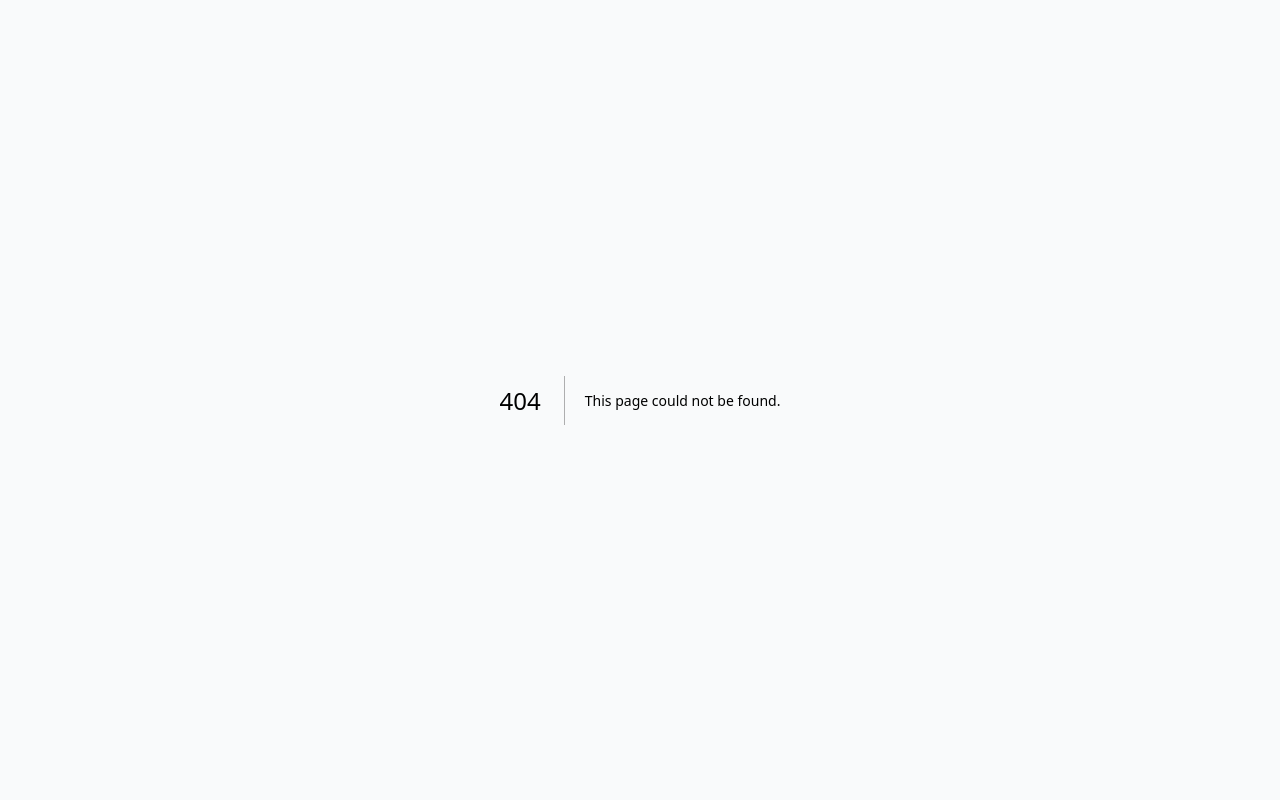
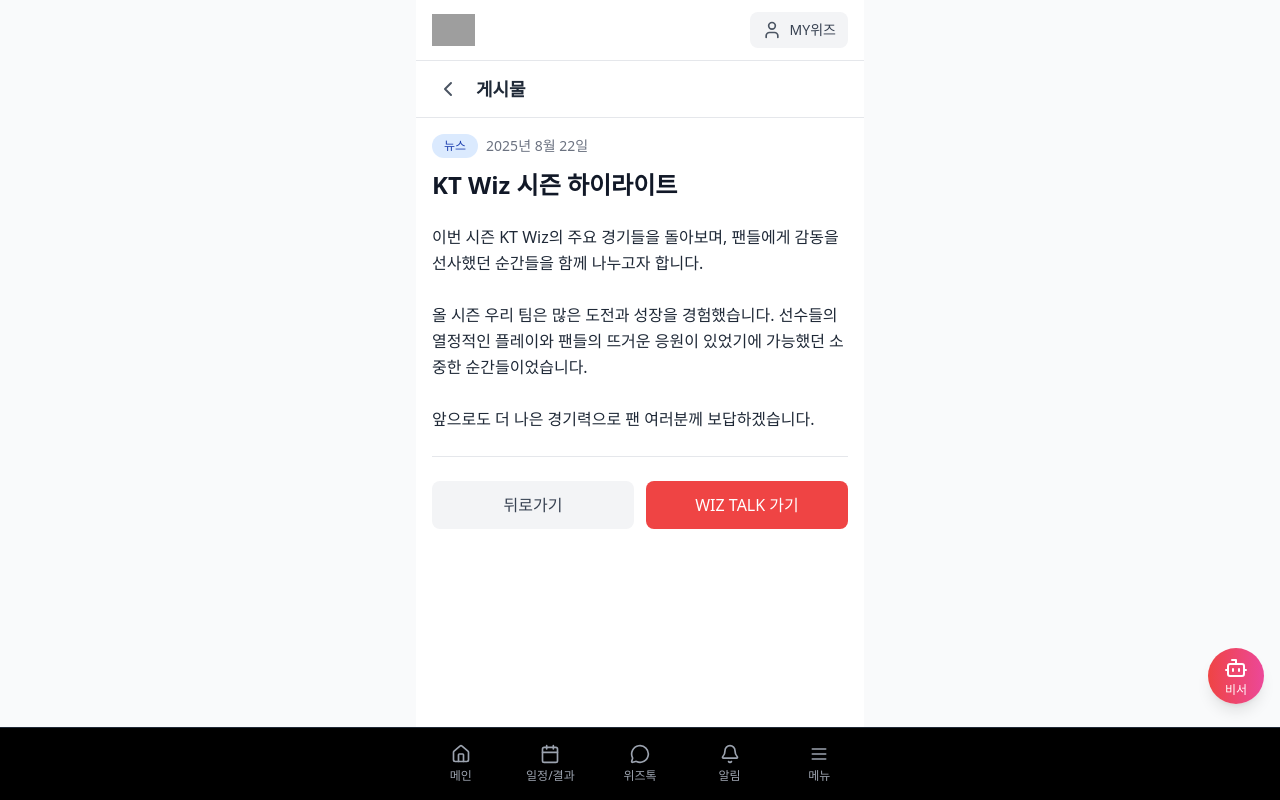
Before and after one commit to Si1verBird/ktwiz_frontend, a Next.js app: page /post/1 in a window 1280 px wide. Before the commit this address had no page. Built offline with nearby package versions, Linux system fonts and the light colour scheme; grey boxes are pictures that could not be loaded.

Commit message:
UI_upgrade

```diff
--- a/src/app/chat/page.js
+++ b/src/app/chat/page.js
@@ -176,7 +176,7 @@
       </div>
 
       {/* Chat Messages */}
-      <div className="flex-1 overflow-y-auto p-4 space-y-4">
+      <div className="flex-1 overflow-y-auto p-4 space-y-4 pb-20">
         {chatMessages.map((message) => {
           const isUser = message.role === 'USER'
           const isAdmin = message.role === 'ADMIN'
@@ -219,8 +219,9 @@
         })}
       </div>
 
-      {/* Chat Input */}
-      <div className="border-t border-gray-200 p-4">
+      {/* Chat Input - Fixed at bottom */}
+      <div className="fixed bottom-0 left-0 right-0 bg-white border-t border-gray-200 z-50">
+        <div className="max-w-md mx-auto p-4 pb-safe">
           <div className="flex items-center space-x-2">
             <input
               type="text"
@@ -247,5 +248,6 @@
           </div>
         </div>
       </div>
+    </div>
   )
 }
--- a/src/app/my-wiz/page.js
+++ b/src/app/my-wiz/page.js
@@ -11,6 +11,25 @@
     <Layout>
       <div className="flex-1 bg-gray-50 overflow-y-auto">
         <div className="px-4 pt-4 pb-8">
+          {/* 예시 페이지 안내 */}
+          <div className="bg-amber-50 border-l-4 border-amber-400 p-4 mb-6">
+            <div className="flex">
+              <div className="flex-shrink-0">
+                <svg className="h-5 w-5 text-amber-400" viewBox="0 0 20 20" fill="currentColor">
+                  <path fillRule="evenodd" d="M8.257 3.099c.765-1.36 2.722-1.36 3.486 0l5.58 9.92c.75 1.334-.213 2.98-1.742 2.98H4.42c-1.53 0-2.493-1.646-1.743-2.98l5.58-9.92zM11 13a1 1 0 11-2 0 1 1 0 012 0zm-1-8a1 1 0 00-1 1v3a1 1 0 002 0V6a1 1 0 00-1-1z" clipRule="evenodd" />
+                </svg>
+              </div>
+              <div className="ml-3">
+                <p className="text-sm text-amber-700 font-medium">
+                  이 페이지는 예시 페이지로 아직 동작하지 않습니다!!
+                </p>
+                <p className="text-sm text-amber-600 mt-1">
+                  실제 티켓 관리 기능은 개발 중입니다.
+                </p>
+              </div>
+            </div>
+          </div>
+
           <div className="flex items-center justify-between mb-6">
             <h3 className="text-lg">티켓 보관함</h3>
             <button className="flex items-center text-gray-500 text-sm">
--- a/src/app/page.js
+++ b/src/app/page.js
@@ -425,7 +425,11 @@
         {newsSlides.length > 0 ? (
           <div className="space-y-4">
             {newsSlides.map((slide) => (
-              <div key={slide.id} className="bg-white rounded-2xl p-4 shadow-sm">
+              <button
+                key={slide.id}
+                onClick={() => router.push(`/post/${slide.id}`)}
+                className="bg-white rounded-2xl p-4 shadow-sm hover:shadow-md transition-shadow w-full text-left"
+              >
                 <div className="flex items-start space-x-4">
                   {/* 썸네일 이미지 또는 기본 아이콘 */}
                   <div className="flex-shrink-0">
@@ -462,8 +466,13 @@
                       {slide.content}
                     </p>
                   </div>
+
+                  {/* 화살표 아이콘 */}
+                  <div className="flex-shrink-0">
+                    <ChevronRight className="w-5 h-5 text-gray-400" />
+                  </div>
                 </div>
-              </div>
+              </button>
             ))}
           </div>
         ) : (
--- /dev/null
+++ b/src/app/post/[id]/page.js
@@ -0,0 +1,150 @@
+'use client'
+
+import { useState, useEffect } from 'react'
+import { useRouter, useParams } from 'next/navigation'
+import { ChevronLeft } from 'lucide-react'
+import Layout from '../../../components/Layout'
+import { postAPI } from '../../../lib/api'
+
+export default function PostDetailPage() {
+  const router = useRouter()
+  const params = useParams()
+  const [post, setPost] = useState(null)
+  const [loading, setLoading] = useState(true)
+
+  useEffect(() => {
+    if (params.id) {
+      fetchPost(params.id)
+    }
+  }, [params.id])
+
+  const fetchPost = async (postId) => {
+    try {
+      setLoading(true)
+      // 실제로는 postAPI.getPostById 등의 API가 있어야 하지만
+      // 현재는 목업 데이터로 표시
+      const mockPost = {
+        id: postId,
+        title: "KT Wiz 시즌 하이라이트",
+        content: "이번 시즌 KT Wiz의 주요 경기들을 돌아보며, 팬들에게 감동을 선사했던 순간들을 함께 나누고자 합니다.\n\n올 시즌 우리 팀은 많은 도전과 성장을 경험했습니다. 선수들의 열정적인 플레이와 팬들의 뜨거운 응원이 있었기에 가능했던 소중한 순간들이었습니다.\n\n앞으로도 더 나은 경기력으로 팬 여러분께 보답하겠습니다.",
+        category: "news",
+        createdAt: "2025-08-22T10:00:00",
+        thumbnail: null
+      }
+      setPost(mockPost)
+    } catch (error) {
+      console.error('게시물 조회 실패:', error)
+    } finally {
+      setLoading(false)
+    }
+  }
+
+  const formatDate = (dateString) => {
+    return new Date(dateString).toLocaleDateString('ko-KR', {
+      year: 'numeric',
+      month: 'long',
+      day: 'numeric',
+    })
+  }
+
+  if (loading) {
+    return (
+      <Layout>
+        <div className="flex items-center justify-center py-20">
+          <div className="animate-spin rounded-full h-12 w-12 border-b-2 border-red-600"></div>
+        </div>
+      </Layout>
+    )
+  }
+
+  if (!post) {
+    return (
+      <Layout>
+        <div className="flex flex-col items-center justify-center py-20">
+          <h2 className="text-xl font-semibold text-gray-800 mb-2">게시물을 찾을 수 없습니다</h2>
+          <p className="text-gray-600 mb-4">요청하신 게시물이 존재하지 않거나 삭제되었습니다.</p>
+          <button
+            onClick={() => router.push('/')}
+            className="bg-red-500 text-white px-6 py-2 rounded-lg hover:bg-red-600 transition-colors"
+          >
+            홈으로 돌아가기
+          </button>
+        </div>
+      </Layout>
+    )
+  }
+
+  return (
+    <Layout>
+      {/* Header */}
+      <div className="bg-white border-b border-gray-200 px-4 py-3">
+        <div className="flex items-center space-x-3">
+          <button
+            onClick={() => router.back()}
+            className="p-1 hover:bg-gray-100 rounded-lg transition-colors"
+          >
+            <ChevronLeft className="w-6 h-6 text-gray-600" />
+          </button>
+          <h1 className="text-lg font-semibold text-gray-800">게시물</h1>
+        </div>
+      </div>
+
+      {/* Content */}
+      <div className="p-4 space-y-6">
+        {/* Post Header */}
+        <div className="space-y-3">
+          <div className="flex items-center space-x-2">
+            <span className={`px-3 py-1 rounded-full text-xs font-medium ${
+              post.category === 'news' ? 'bg-blue-100 text-blue-800' :
+              post.category === 'highlight' ? 'bg-red-100 text-red-800' :
+              'bg-green-100 text-green-800'
+            }`}>
+              {post.category === 'news' ? '뉴스' :
+               post.category === 'highlight' ? '하이라이트' : '소식'}
+            </span>
+            <span className="text-sm text-gray-500">{formatDate(post.createdAt)}</span>
+          </div>
+          <h1 className="text-2xl font-bold text-gray-900 leading-tight">
+            {post.title}
+          </h1>
+        </div>
+
+        {/* Thumbnail */}
+        {post.thumbnail && (
+          <div className="rounded-xl overflow-hidden">
+            <img
+              src={post.thumbnail}
+              alt={post.title}
+              className="w-full h-64 object-cover"
+            />
+          </div>
+        )}
+
+        {/* Post Content */}
+        <div className="prose prose-lg max-w-none">
+          <div className="text-gray-800 leading-relaxed whitespace-pre-line">
+            {post.content}
+          </div>
+        </div>
+
+        {/* Actions */}
+        <div className="border-t border-gray-200 pt-6">
+          <div className="flex space-x-3">
+            <button
+              onClick={() => router.back()}
+              className="flex-1 bg-gray-100 text-gray-700 py-3 px-4 rounded-lg font-medium hover:bg-gray-200 transition-colors"
+            >
+              뒤로가기
+            </button>
+            <button
+              onClick={() => router.push('/wiz-talk')}
+              className="flex-1 bg-red-500 text-white py-3 px-4 rounded-lg font-medium hover:bg-red-600 transition-colors"
+            >
+              WIZ TALK 가기
+            </button>
+          </div>
+        </div>
+      </div>
+    </Layout>
+  )
+}
--- a/src/app/schedule/page.js
+++ b/src/app/schedule/page.js
@@ -219,22 +219,6 @@
     else return 'text-green-600 font-bold' // 무승부 - 초록색
   }
 
-  // const getTeamColor = (teamName) => {
-  //   const teamColors = {
-  //     'KT Wiz': 'bg-black',
-  //     'LG Twins': 'bg-red-600',
-  //     'SSG Landers': 'bg-red-500',
-  //     'Samsung Lions': 'bg-blue-600',
-  //     'Doosan Bears': 'bg-green-600',
-  //     'KIA Tigers': 'bg-red-700',
-  //     'Lotte Giants': 'bg-red-400',
-  //     'Hanwha Eagles': 'bg-orange-500',
-  //     'NC Dinos': 'bg-blue-600',
-  //     'Kiwoom Heroes': 'bg-yellow-600'
-  //   }
-  //   return teamColors[teamName] || 'bg-gray-500'
-  // }
-
   if (loading) {
     return (
       <Layout>
@@ -275,34 +259,34 @@
 
 
               {/* KT Wiz만 보기 스위치 */}
-              <div className="flex items-center space-x-2">
-                <span className="text-sm text-gray-700">KT wiz만</span>
+              <div className="flex items-center space-x-1">
+                <span className="text-sm text-gray-700">KT wiz</span>
                 <button
                   onClick={toggleKtWizOnly}
-                  className={`relative inline-flex h-6 w-11 items-center rounded-full transition-colors ${
+                  className={`relative inline-flex h-6 w-9 items-center rounded-full transition-colors ${
                     showKtWizOnly ? 'bg-blue-500' : 'bg-gray-300'
                   }`}
                 >
                   <span
                     className={`inline-block h-4 w-4 transform rounded-full bg-white transition-transform ${
-                      showKtWizOnly ? 'translate-x-6' : 'translate-x-1'
+                      showKtWizOnly ? 'translate-x-4' : 'translate-x-1'
                     }`}
                   />
                 </button>
               </div>
 
               {/* 지난 경기만 보기 스위치 */}
-              <div className="flex items-center space-x-2">
-                <span className="text-sm text-gray-700">지난 경기만</span>
+              <div className="flex items-center space-x-1">
+                <span className="text-sm text-gray-700">종료경기</span>
                 <button
                   onClick={togglePastGamesOnly}
-                  className={`relative inline-flex h-6 w-11 items-center rounded-full transition-colors ${
+                  className={`relative inline-flex h-6 w-9 items-center rounded-full transition-colors ${
                     showPastGamesOnly ? 'bg-blue-500' : 'bg-gray-300'
                   }`}
                 >
                   <span
                     className={`inline-block h-4 w-4 transform rounded-full bg-white transition-transform ${
-                      showPastGamesOnly ? 'translate-x-6' : 'translate-x-1'
+                      showPastGamesOnly ? 'translate-x-4' : 'translate-x-1'
                     }`}
                   />
                 </button>
--- a/src/app/ticket-booking/page.js
+++ b/src/app/ticket-booking/page.js
@@ -6,6 +6,25 @@
 export default function TicketBookingPage() {
   return (
     <Layout>
+      {/* 예시 페이지 안내 */}
+      <div className="bg-amber-50 border-l-4 border-amber-400 p-4 mx-4 mt-4 mb-6">
+        <div className="flex">
+          <div className="flex-shrink-0">
+            <svg className="h-5 w-5 text-amber-400" viewBox="0 0 20 20" fill="currentColor">
+              <path fillRule="evenodd" d="M8.257 3.099c.765-1.36 2.722-1.36 3.486 0l5.58 9.92c.75 1.334-.213 2.98-1.742 2.98H4.42c-1.53 0-2.493-1.646-1.743-2.98l5.58-9.92zM11 13a1 1 0 11-2 0 1 1 0 012 0zm-1-8a1 1 0 00-1 1v3a1 1 0 002 0V6a1 1 0 00-1-1z" clipRule="evenodd" />
+            </svg>
+          </div>
+          <div className="ml-3">
+            <p className="text-sm text-amber-700 font-medium">
+              이 페이지는 예시 페이지로 아직 동작하지 않습니다!!
+            </p>
+            <p className="text-sm text-amber-600 mt-1">
+              실제 티켓 예매 기능은 개발 중입니다.
+            </p>
+          </div>
+        </div>
+      </div>
+
       <div className="flex-1 flex items-center justify-center bg-gray-50">
         <div className="text-center text-gray-500">
           <Ticket className="w-16 h-16 mx-auto mb-4 text-gray-400" />
--- a/src/components/FloatingChatButton.js
+++ b/src/components/FloatingChatButton.js
@@ -13,7 +13,7 @@
   return (
     <button
       onClick={handleVictoryAssistant}
-      className="absolute bottom-20 right-4 z-50 w-14 h-14 bg-gradient-to-r from-red-500 to-pink-500 rounded-full shadow-lg hover:shadow-xl transform hover:scale-105 transition-all duration-200 flex flex-col items-center justify-center text-white"
+      className="fixed bottom-24 right-4 z-50 w-14 h-14 bg-gradient-to-r from-red-500 to-pink-500 rounded-full shadow-lg hover:shadow-xl transform hover:scale-105 transition-all duration-200 flex flex-col items-center justify-center text-white pb-safe"
     >
       <Bot className="w-6 h-6 mb-1" />
       <span className="text-xs leading-none">비서</span>
```
Lines whose indentation alone changed are shown as unchanged.
